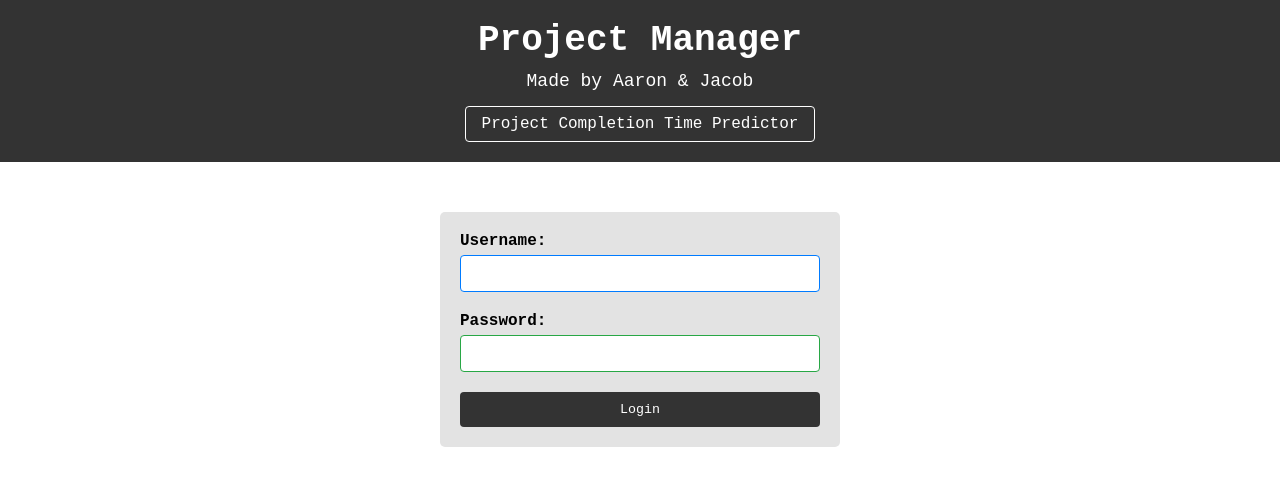
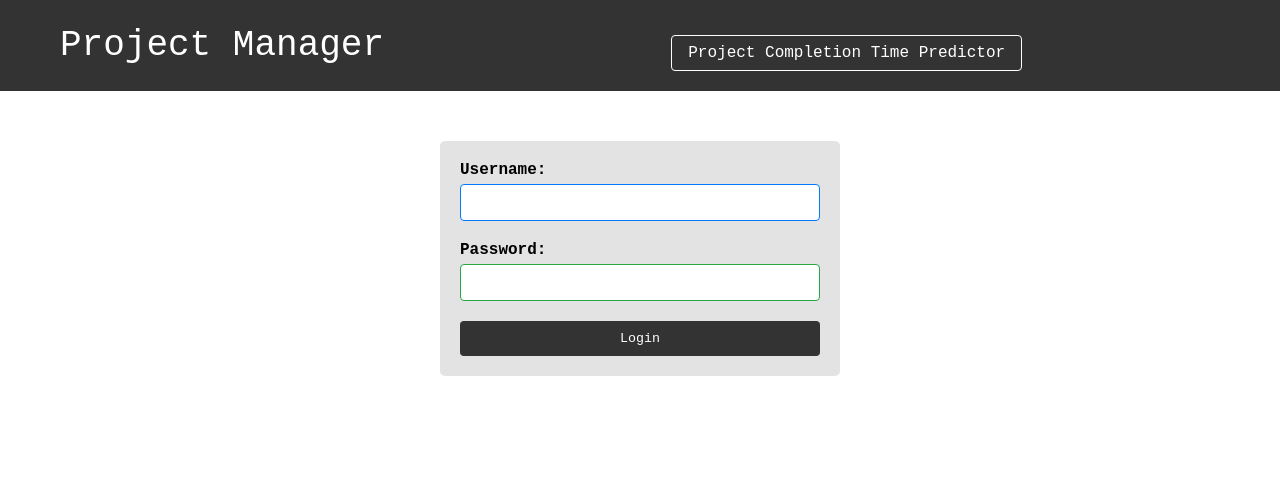
Before and after one commit to jboyce313/project-management, a React (Vite) app in the folder react-app/: page / in a window 1280 px wide. Shown: the top 486 px of the page. Built offline with nearby package versions, Linux system fonts and the light colour scheme.

Commit message:
edited css

```diff
--- a/react-app/src/components/Header.jsx
+++ b/react-app/src/components/Header.jsx
@@ -19,16 +19,22 @@ export function Header({
   return (
     <header className="header">
       <div className="container">
-        <h1 className="logo">Project Manager</h1>
-        <p className="made-by">Made by Aaron & Jacob</p>
-        {localStorage.getItem("loggedIn") == "true" ? (
-          <Link onClick={handleClick} to={"/"} className="logout-link">
-            Logout
+        <div className="pageTitle">
+          <Link to={"/"} className="logo">
+            Project Manager
           </Link>
-        ) : null}
-        <Link className={"predictLink"} to={"/predict"}>
-          Project Completion Time Predictor
-        </Link>
+        </div>
+        {/* <p className="made-by">Made by Aaron & Jacob</p> */}
+        <div className="nav">
+          <Link className={"predictLink"} to={"/predict"}>
+            Project Completion Time Predictor
+          </Link>
+          {localStorage.getItem("loggedIn") == "true" ? (
+            <Link onClick={handleClick} to={"/"} className="logout-link">
+              Logout
+            </Link>
+          ) : null}
+        </div>
       </div>
     </header>
   );
--- a/react-app/src/styles/header.css
+++ b/react-app/src/styles/header.css
@@ -1,29 +1,44 @@
 .header {
   background-color: #333;
   color: #fff;
-  padding: 20px 0;
+  /* padding: 20px 0; */
   display: flex;
-  justify-content: space-between;
+  justify-content: center;
   align-items: center;
 }
 
 .container {
-  max-width: 1200px;
-  margin: 0 auto;
-  padding: 0 20px;
+  width: 100%;
+  /* margin: 0 auto;
+  padding: 0 20px; */
   display: flex;
-  flex-direction: column;
+  /* flex-direction: column; */
   align-items: center;
+}
+
+.pageTitle {
+  width: 50%;
 }
 
 .logo {
   font-size: 36px;
-  margin-bottom: 10px;
+  /* margin-bottom: 10px; */
+  margin-left: 60px;
+  text-decoration: none;
+  color: white;
+  transition: transform 0.3s ease;
 }
 
 .made-by {
   font-size: 18px;
   margin: 0;
+}
+
+.nav {
+  width: 100%;
+  margin: 20px;
+  display: flex;
+  justify-content: space-evenly;
 }
 
 .logout-link,
@@ -38,11 +53,11 @@
 }
 
 .logout-link:hover,
-.predictLink:hover {
+.predictLink:hover,
+.logo:hover {
   transform: scale(1.1);
 }
 
-/* .predictLink {
-  text-decoration: none;
-  color: white;
-} */
+.logout-link {
+  /* margin-left: 20px; */
+}
```
